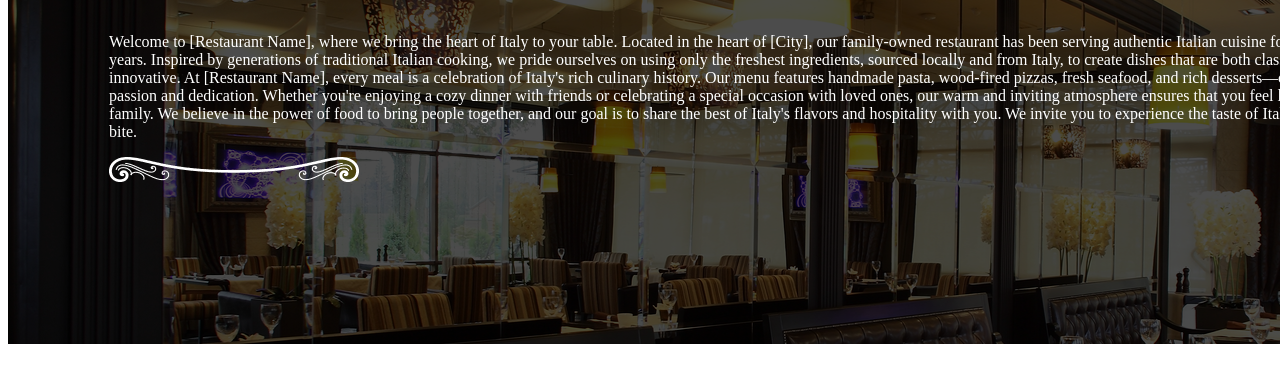
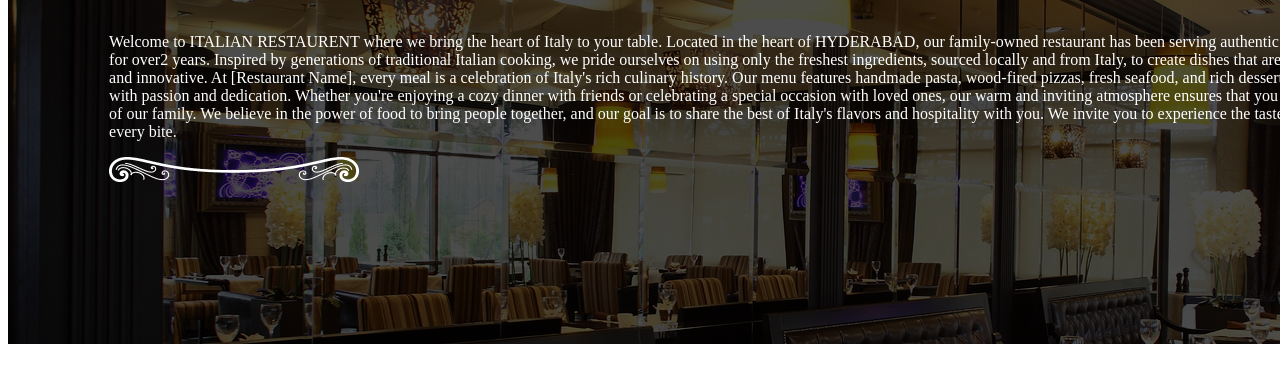
Before and after one commit to Sindhuu001/italian-restaurent-website, a plain HTML site: page pages/about.html in a window 1280 px wide. Shown: the part 374-756 px from the top of the page. Drawn offline with Linux system fonts and the light colour scheme.

Commit message:
Update about.html

```diff
--- a/pages/about.html
+++ b/pages/about.html
@@ -48,7 +48,7 @@
     <div class="msec1">
         <h1>About Us</h1>
         <div class="content     ">
-        <p style="color: white;">Welcome to [Restaurant Name], where we bring the heart of Italy to your table. Located in the heart of [City], our family-owned restaurant has been serving authentic Italian cuisine for over [X] years. Inspired by generations of traditional Italian cooking, we pride ourselves on using only the freshest ingredients, sourced locally and from Italy, to create dishes that are both classic and innovative.
+        <p style="color: white;">Welcome to ITALIAN RESTAURENT  where we bring the heart of Italy to your table. Located in the heart of HYDERABAD, our family-owned restaurant has been serving authentic Italian cuisine for over2 years. Inspired by generations of traditional Italian cooking, we pride ourselves on using only the freshest ingredients, sourced locally and from Italy, to create dishes that are both classic and innovative.
 
             At [Restaurant Name], every meal is a celebration of Italy's rich culinary history. Our menu features handmade pasta, wood-fired pizzas, fresh seafood, and rich desserts—crafted with passion and dedication. Whether you're enjoying a cozy dinner with friends or celebrating a special occasion with loved ones, our warm and inviting atmosphere ensures that you feel like part of our family.
 
```
